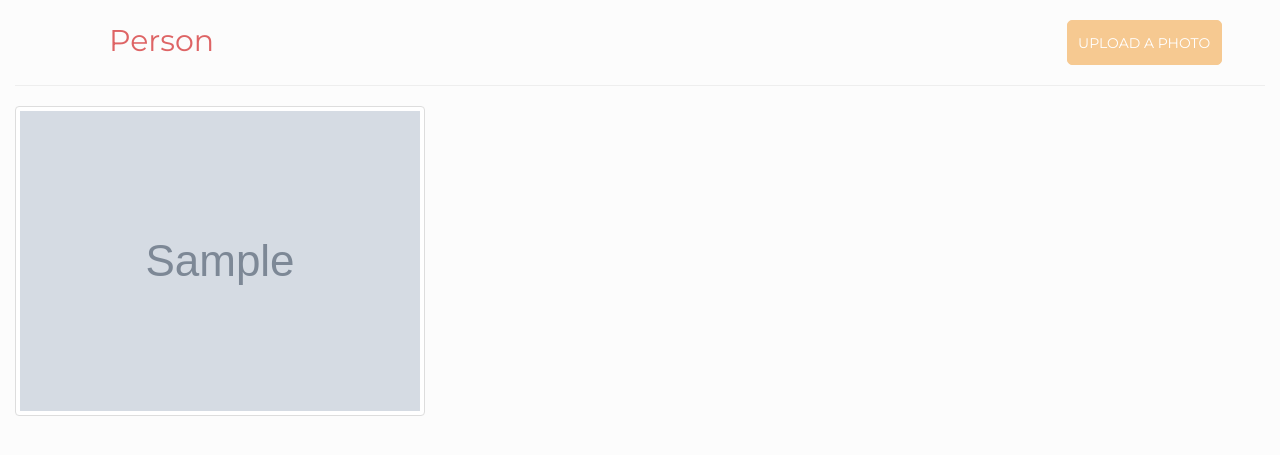
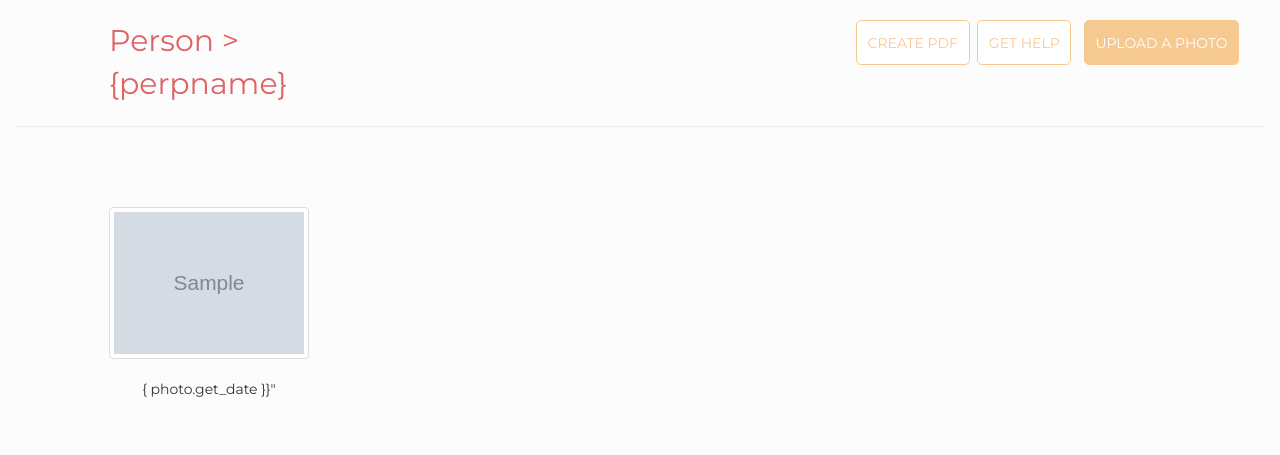
Before and after one commit to rafilurie/ReadMate, a Python web app: template app/templates/photos.html in a window 1280 px wide. Shown: the part 80-535 px from the top of the page. Run offline with Jinja, Linux system fonts and the light colour scheme; the template is opened without the code that fills it: most values are stand-ins (such as "Sample title", 1, 10 or a date in 2020); grey boxes marked "Sample" are stand-in pictures; some libraries are stand-ins or nearby versions.

Commit message:
finished front end photos page

```diff
--- /dev/null
+++ b/app/static/btn_show.js
@@ -0,0 +1,36 @@
+window.onload = function() {
+
+    $('#create-dropdown').hide();
+    $('#help-dropdown').hide();
+
+    document.getElementById("create-pdf").onclick = function() {
+        $('#get-help').hide();
+        $('#create-pdf').hide();
+        $('#upload-btn').hide();
+        $('#create-dropdown').show();
+    }
+
+    $(".cancel").click(function(){
+        $('#get-help').show();
+        $('#create-pdf').show();
+        $('#upload-btn').show();
+        $('#create-dropdown').hide();
+    });
+
+    document.getElementById("get-help").onclick = function() {
+        $('#get-help').hide();
+        $('#create-pdf').hide();
+        $('#upload-btn').hide();
+        $('#help-dropdown').show();
+    }
+
+    $(".cancel").click(function(){
+        $('#get-help').show();
+        $('#create-pdf').show();
+        $('#upload-btn').show();
+        $('#help-dropdown').hide();
+    });
+
+
+
+}
--- a/app/static/photos.css
+++ b/app/static/photos.css
@@ -1,29 +1,6 @@
 body {
 	background: #FCFCFC !important;
 }
-
-.navbar {
-	font-family: Montserrat;
-	background: #DE6465 !important;
-	height: 80px;
-}
-
-
-#home-btn {
-	margin: 14px 0px 0px 80px;
-}
-
-#signout {
-	margin: 14px 80px 0px 0px;
-}
-
-.custom-nav {
-	color: white !important;
-}
-
-.mini-header {
-}
-
 
 #top-container {
 	border-bottom: solid #DE6465 1px;
@@ -38,3 +15,155 @@ body {
 	margin-top: 20px;
 
 }
+
+.thumbnail-pckg:first-child {
+	margin-left: 94px;
+}
+
+.thumbnail-pckg {
+	width: 200px;
+	height: auto;
+	margin-right: 50px;
+	margin-top: 60px;
+}
+
+.thumbnail-pckg:last-child {
+
+}
+
+.photo-date {
+	text-align: center;
+	margin-top: 20px;
+}
+
+.top-btn {
+	display: inline-block;
+}
+
+#get-help {
+	margin: 20px 0px 0px 0px;
+	height: 45px;
+	width: 94px;
+	font-size: 14px;
+	color: #F6C991;
+	background: white;
+	border-radius: 5px;
+	border: solid #F6C991 1px;
+}
+
+#get-help:hover {
+	color: white;
+	background: #F6C991;
+	opacity: .5;
+}
+
+#create-pdf {
+	margin: 20px 0px 0px 0px;
+	height: 45px;
+	width: 114px;
+	font-size: 14px;
+	color: #F6C991;
+	background: white;
+	border-radius: 5px;
+	border: solid #F6C991 1px;
+}
+
+#create-pdf:hover{
+	color: white;
+	background: #F6C991;
+	opacity: .5;
+}
+
+.help-parent {
+	margin-left: 15px;
+}
+
+#create-dropdown {
+	box-shadow: 0 5px 10px 0 rgba(0, 0, 0, 0.15), 0 -5px 3px -10px #FFF;
+	color: #6B6B76;
+	height: 80px;
+	margin-top: -20px;
+}
+
+.create-blurb {
+	margin-left: 94px;
+	margin-top: 20px;
+}
+
+.link {
+	color: #F6C991;
+}
+
+.cancel {
+	margin: 20px 0px 0px 0px;
+	height: 45px;
+	width: 114px;
+	font-size: 14px;
+	color: #F6C991;
+	background: white;
+	border-radius: 5px;
+	border: solid #F6C991 1px;
+}
+
+.cancel:hover{
+	color: white;
+	background: #F6C991;
+	opacity: .5;
+}
+
+#download-pdf {
+	margin: 20px 0px 0px 0px;
+	height: 45px;
+	width: 155px;
+	font-size: 14px;
+	color: white;
+	background: #F6C991;
+	border-radius: 5px;
+	border: solid #F6C991 1px;
+	margin-left: 20px;
+}
+
+#help-dropdown {
+	box-shadow: 0 5px 10px 0 rgba(0, 0, 0, 0.15), 0 -5px 3px -10px #FFF;
+	color: #6B6B76;
+	height: 80px;
+	margin-top: -20px;
+}
+
+.create-blurb {
+	margin-left: 94px;
+	margin-top: 20px;
+}
+
+.link {
+	color: #F6C991;
+}
+
+.cancel {
+	margin: 20px 0px 0px 0px;
+	height: 45px;
+	width: 114px;
+	font-size: 14px;
+	color: #F6C991;
+	background: white;
+	border-radius: 5px;
+	border: solid #F6C991 1px;
+}
+
+.cancel:hover{
+	color: white;
+	background: #F6C991;
+	opacity: .5;
+}
+
+#help-btn {
+	margin: 20px 0px 0px 0px;
+	height: 45px;
+	width: 155px;
+	font-size: 14px;
+	color: white;
+	background: #F6C991;
+	border-radius: 5px;
+	border: solid #F6C991 1px;
+	margin-left: 20px;
+}
--- a/app/templates/photos.html
+++ b/app/templates/photos.html
@@ -4,7 +4,7 @@
 <link href= '{{ url_for("static", filename="empty.css") }}' rel='stylesheet' />
 <link href= '{{ url_for("static", filename="modal.css") }}' rel='stylesheet' />
 <link href= '{{ url_for("static", filename="photos.css") }}' rel='stylesheet' />
-<script src='{{ url_for("static", filename="img_preview.js") }}'></script>
+<script src='{{ url_for("static", filename="btn_show.js") }}'></script>
 
 <!-- NAVIGATION BAR -->
 <nav class="navbar navbar-default navbar-fixed-top navigation">
@@ -23,16 +23,53 @@
 
 <div class="container-fluid non-nav" id="empty">
   <div class="row mini-header">
-    <div class="col-md-1 location">Person</div>
-    <div class="col-md-offset-10">
+    <div class="col-md-3 location">Person > {perpname}</div>
+    <div class="col-md-offset-4 col-md-1">
+      <button id="create-pdf" type="" data-toggle="modal">CREATE PDF</button>
+    </div>
+    <div class="col-md-1 help-parent">
+      <button id="get-help" type="">GET HELP</button>
+    </div>
+    <div class="col-md-1">
       <button id="upload-btn" type="" data-toggle="modal" data-target="#myModal">UPLOAD A PHOTO</button>
     </div>
   </div>
   <hr>
 
+  <div class="row" id="create-dropdown">
+    <div class="col-md-offset-1 col-md-7 create-blurb">
+      Select the photos you want to include in the PDF that we'll generate<br>for you. Need help understand the reporting process? <span class="link">Visit our FAQ.</span>
+    </div>
+    <div class="col-md-1">
+      <button class="cancel" type="">CANCEL</button>
+    </div>
+    <div class="col-md-1">
+      <button id="download-pdf" type="">DOWNLOAD PDF</button>
+    </div>
+  </div>
+
+    <div class="row" id="help-dropdown">
+      <div class="col-md-offset-1 col-md-7 create-blurb">
+        Select the photos you want to discuss anonymously with a counselor. The counselor will be abe to view the photos you select. Need help? <span class="link">Visit our FAQ.</span>
+      </div>
+      <div class="col-md-1">
+        <button class="cancel" type="">CANCEL</button>
+      </div>
+      <div class="col-md-1">
+        <button id="help-btn" type="">GET HELP</button>
+      </div>
+    </div>
+
   <div>
     {% for photo in photos %}
-      <a href = "google.com"><img src ="{{ photo.get_url() }}" class="img-thumbnail" /></a>
+    <div class = 'col-md-2 thumbnail-pckg'>
+      <div class="row">
+        <a href = "google.com"><img src ="{{ photo.get_url() }}" class="img-thumbnail" /></a>
+      </div>
+      <div class="row">
+        <div class="photo-date">{ photo.get_date }}"</div>
+      </div>
+    </div>
     {% endfor %}
   </div>
 
```
Also changed, not shown: app/routes.py (+8 -0 lines).
